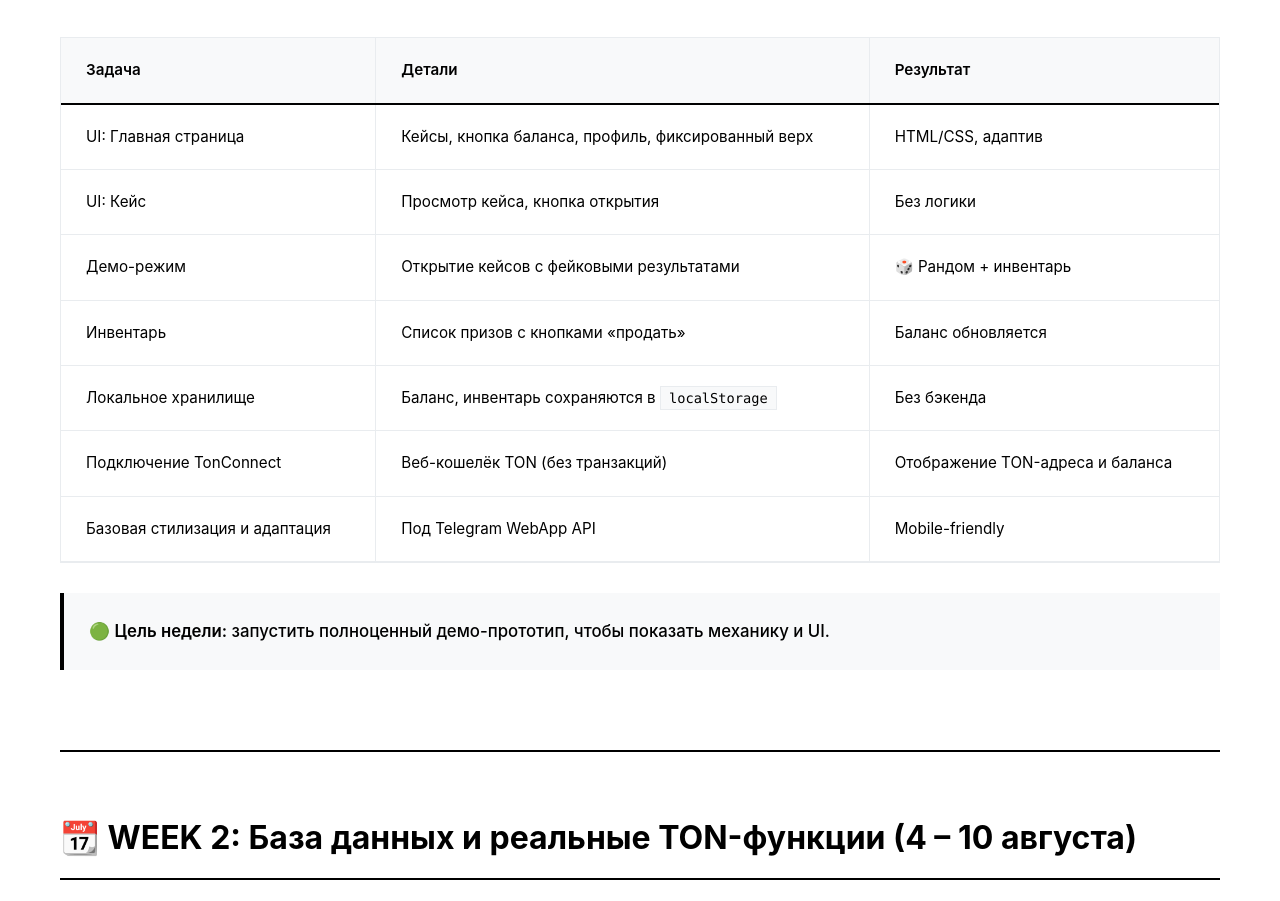
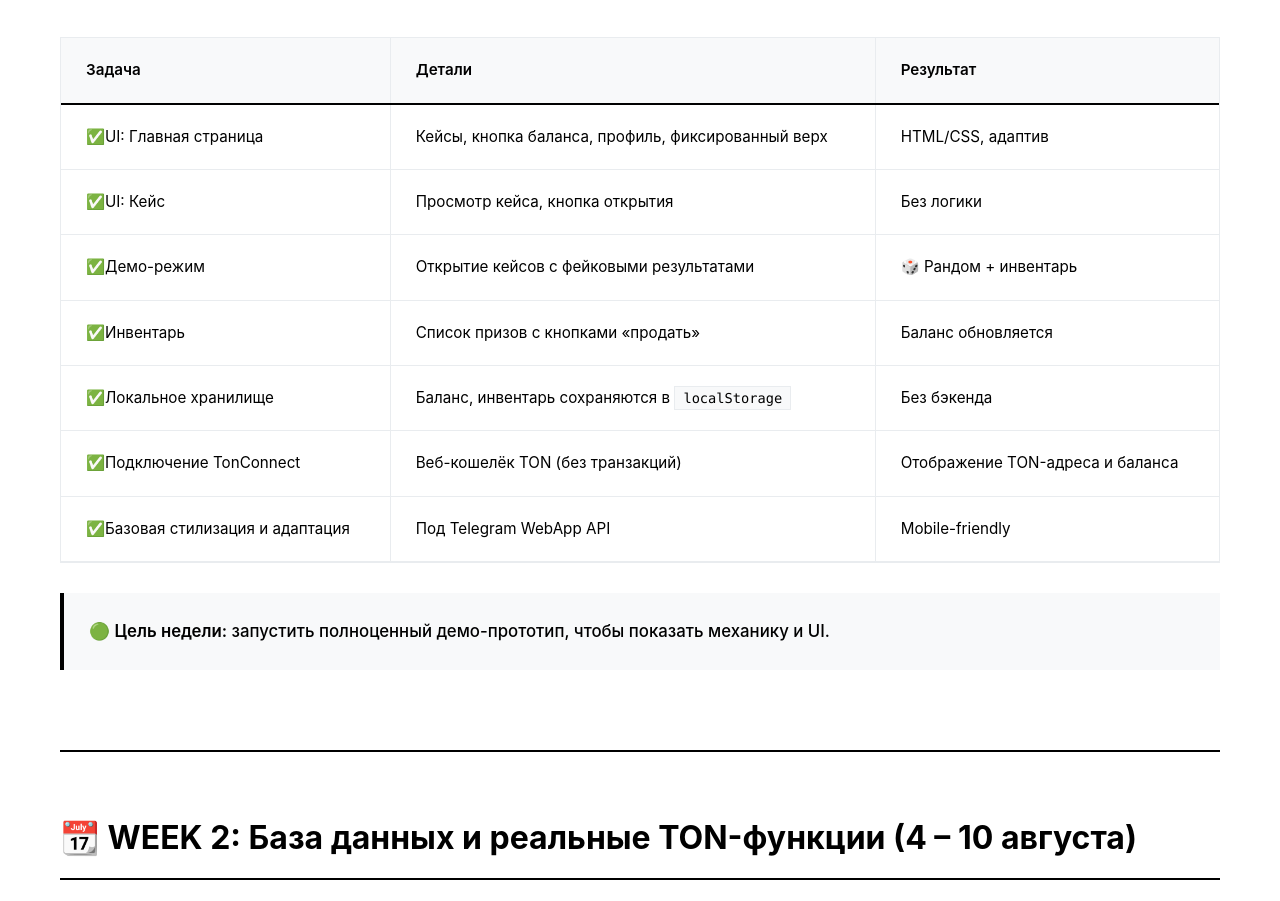
Before and after one commit to RAVEN850972/crazy_gift, a plain HTML site: page index.html in a window 1280 px wide. Shown: the part 926-1827 px from the top of the page. Drawn offline with Linux system fonts and the light colour scheme.

Commit message:
Update index.html

```diff
--- a/index.html
+++ b/index.html
@@ -285,37 +285,37 @@
             </thead>
             <tbody>
               <tr>
-                <td>UI: Главная страница</td>
+                <td>✅UI: Главная страница</td>
                 <td>Кейсы, кнопка баланса, профиль, фиксированный верх</td>
                 <td>HTML/CSS, адаптив</td>
               </tr>
               <tr>
-                <td>UI: Кейс</td>
+                <td>✅UI: Кейс</td>
                 <td>Просмотр кейса, кнопка открытия</td>
                 <td>Без логики</td>
               </tr>
               <tr>
-                <td>Демо-режим</td>
+                <td>✅Демо-режим</td>
                 <td>Открытие кейсов с фейковыми результатами</td>
                 <td>🎲 Рандом + инвентарь</td>
               </tr>
               <tr>
-                <td>Инвентарь</td>
+                <td>✅Инвентарь</td>
                 <td>Список призов с кнопками «продать»</td>
                 <td>Баланс обновляется</td>
               </tr>
               <tr>
-                <td>Локальное хранилище</td>
+                <td>✅Локальное хранилище</td>
                 <td>Баланс, инвентарь сохраняются в <code>localStorage</code></td>
                 <td>Без бэкенда</td>
               </tr>
               <tr>
-                <td>Подключение TonConnect</td>
+                <td>✅Подключение TonConnect</td>
                 <td>Веб-кошелёк TON (без транзакций)</td>
                 <td>Отображение TON-адреса и баланса</td>
               </tr>
               <tr>
-                <td>Базовая стилизация и адаптация</td>
+                <td>✅Базовая стилизация и адаптация</td>
                 <td>Под Telegram WebApp API</td>
                 <td>Mobile-friendly</td>
               </tr>
```
